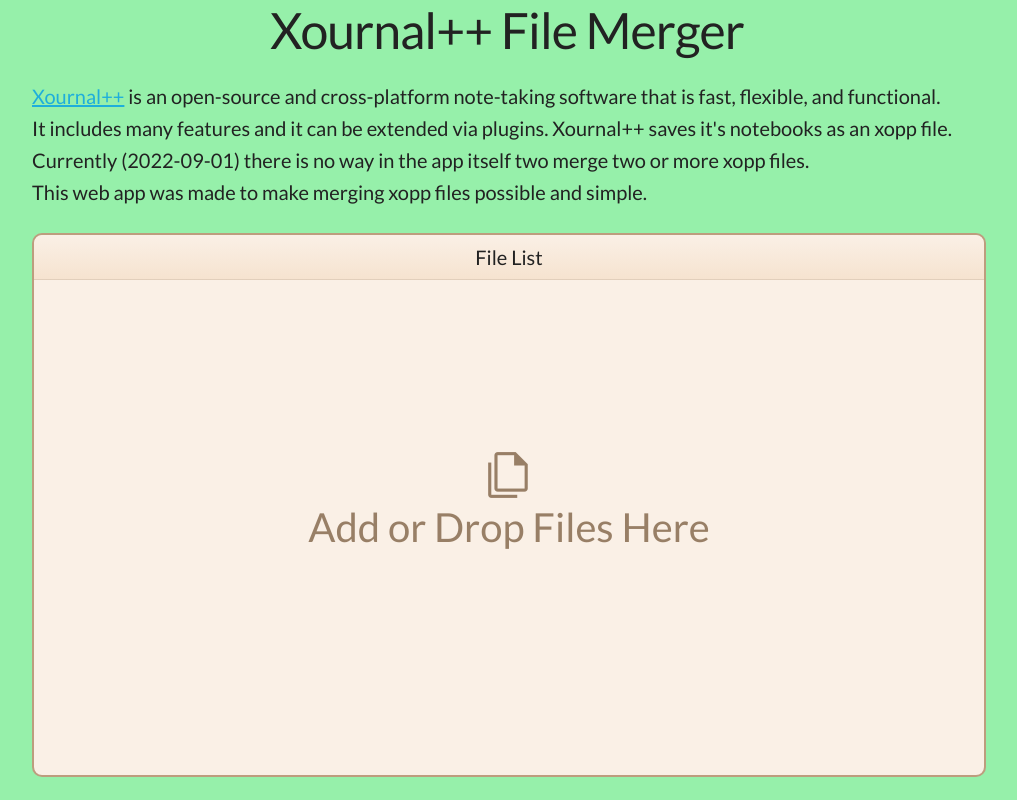
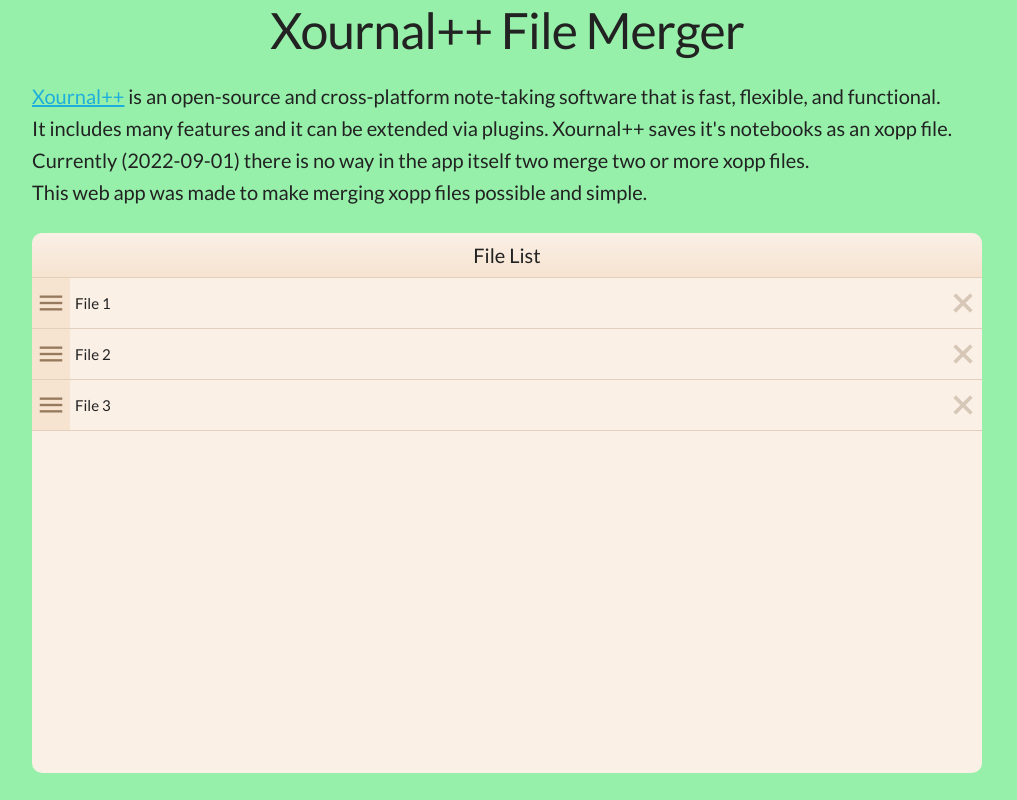
Before and after one commit to MrPancakes39/xopp-merger-app, a website: page public/index.html in a window 1280 px wide. Shown: the whole page, without its empty margins (133-1150 px from the left). Drawn offline with nearby package versions, Linux system fonts and the light colour scheme.

Commit message:
Added file list styling

```diff
--- a/public/index.html
+++ b/public/index.html
@@ -34,7 +34,22 @@
             <br>Currently (2022-09-01) there is no way in the app itself two merge two or more xopp files.
             <br>This web app was made to make merging xopp files possible and simple.
         </p>
-        <div id="file-container" data-files="0" data-hover="false">
+        <div id="file-container" data-files="1" data-hover="false">
+            <div class="file">
+                <span class="reorder">menu</span>
+                <span class="name">File 1</span>
+                <span class="remove">close</span>
+            </div>
+            <div class="file">
+                <span class="reorder">menu</span>
+                <span class="name">File 2</span>
+                <span class="remove">close</span>
+            </div>
+            <div class="file">
+                <span class="reorder">menu</span>
+                <span class="name">File 3</span>
+                <span class="remove">close</span>
+            </div>
             <span id="file_copy" class="material-symbols-outlined">file_copy</span>
         </div>
     </main>
--- a/public/main.css
+++ b/public/main.css
@@ -33,14 +33,19 @@
 #file-container {
     --radius: 10px;
     --header-height: min(44px, 50%);
+    --light-color: #faf0e6;
+    --medium-color: #f6e3d0;
+    --dark-color: rgba(86, 51, 16, 0.6);
+    --bottom-color: rgba(129, 77, 24, 0.2);
     width: 100%;
     height: 75%;
-    background-color: #faf0e6;
-    border: 2px rgba(129, 77, 24, 0.5) solid;
+    background-color: var(--light-color);
+    /* border: 2px rgba(129, 77, 24, 0.5) solid; */
     border-radius: var(--radius);
     z-index: 0;
     position: relative;
     isolation: isolate;
+    overflow: auto !important;
 }
 
 #file-container::before {
@@ -49,8 +54,8 @@
     text-align: center;
     width: 100%;
     height: var(--header-height);
-    background: linear-gradient(#faf0e6, #f6e3d0);
-    border-bottom: 1px solid rgba(129, 77, 24, 0.2);
+    background: linear-gradient(var(--light-color), var(--medium-color));
+    border-bottom: 1px solid var(--bottom-color);
     border-radius: var(--radius) var(--radius) 0px 0px;
     display: flex;
     align-items: center;
@@ -62,7 +67,7 @@
 #file-container[data-files="0"]::after,
 #file-container[data-hover="true"]::after {
     content: "Add or Drop Files Here";
-    color: rgba(86, 51, 16, 0.6);
+    color: var(--dark-color);
     font-size: 4rem;
     display: flex;
     align-items: center;
@@ -86,7 +91,7 @@
 
 #file-container[data-files="0"] > #file_copy {
     display: flex;
-    color: rgba(86, 51, 16, 0.6);
+    color: var(--dark-color);
     font-size: 5rem;
     position: absolute;
     top: 50%;
@@ -98,3 +103,54 @@
 #file-container[data-hover="true"] > #file_copy {
     display: none;
 }
+
+#file-container > .file {
+    width: 100%;
+    height: 50px;
+    display: flex;
+    flex-direction: row;
+    align-items: center;
+    border-bottom: 1px solid var(--bottom-color);
+}
+
+#file-container[data-files="0"] > .file {
+    display: none;
+}
+
+#file-container > .file > .reorder,
+#file-container > .file > .remove {
+    width: 38px;
+    height: 100%;
+    display: flex;
+    flex-direction: column;
+    align-items: center;
+    justify-content: center;
+    font-size: 3rem;
+    color: var(--dark-color);
+}
+
+#file-container > .file > .reorder {
+    content: "\e5d2";
+    font-family: "Material Symbols Outlined";
+    background: var(--medium-color);
+    margin-right: 5px;
+    cursor: move;
+}
+
+#file-container > .file > .remove {
+    content: "\e5cd";
+    font-family: "Material Symbols Outlined";
+    color: #d7c7b7;
+    font-weight: bold;
+    cursor: pointer;
+}
+
+#file-container > .file > .remove:hover {
+    color: var(--dark-color);
+}
+
+#file-container > .file > .name {
+    display: flex;
+    flex-direction: row;
+    flex-grow: 1;
+}
```
